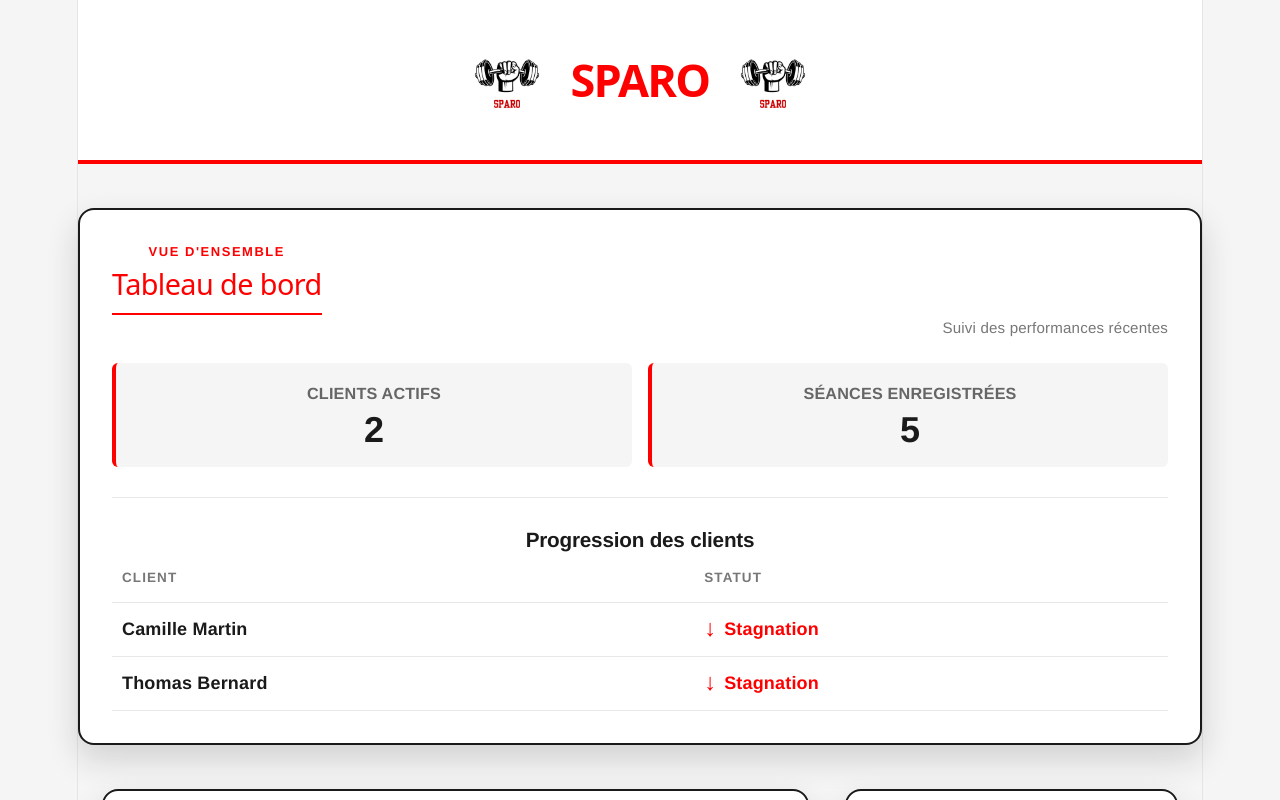
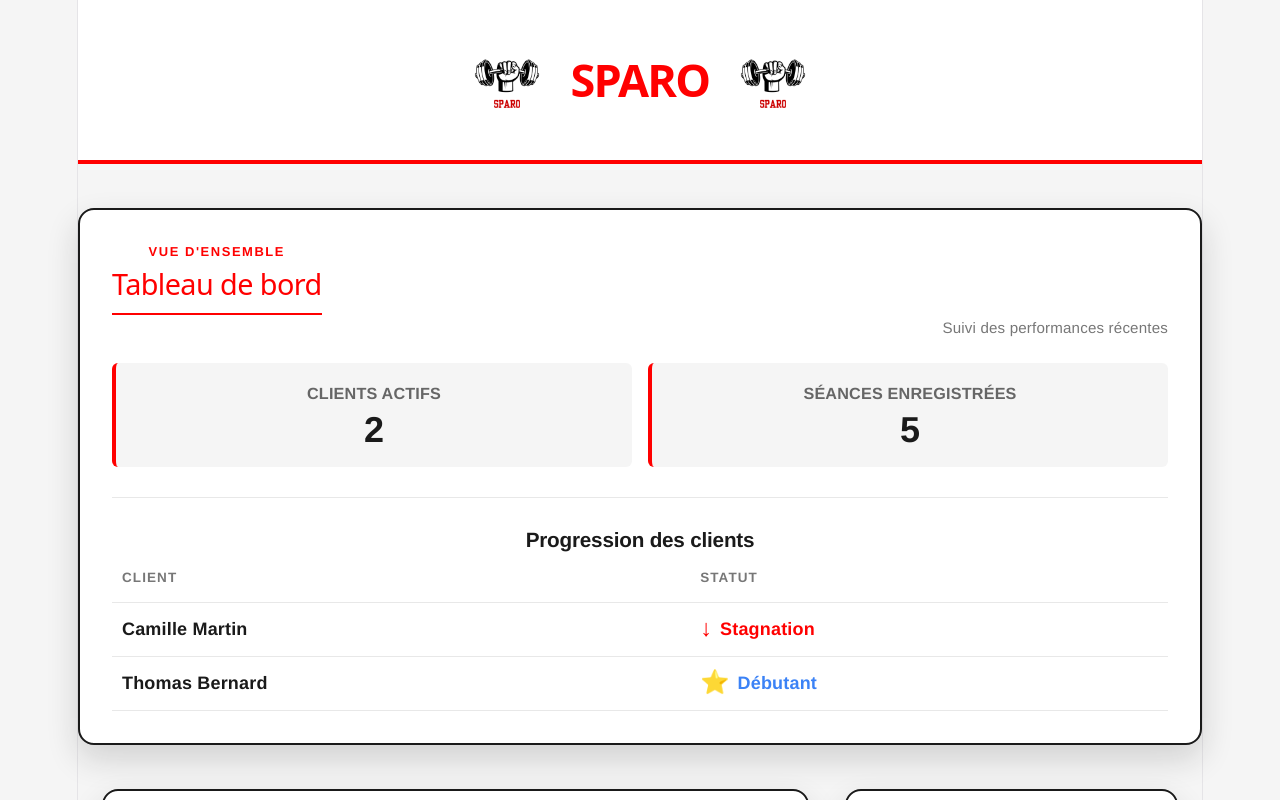
Before and after one commit to kev-dev-33/Sparo, a React (Vite) app: page / in a window 1280 px wide. Shown: the top 800 px of the page. Built offline with nearby package versions, Linux system fonts and the light colour scheme.

Commit message:
Statut débutant

```diff
--- a/src/App.jsx
+++ b/src/App.jsx
@@ -87,7 +87,7 @@ function App() {
       return sessions.length >= 2 && Number(sessions[0].weight) > Number(sessions[1].weight)
     })
 
-    return { ...client, isProgressing }
+    return { ...client, sessionCount: clientSessions.length, isProgressing }
   })
 
   const exerciseStats = Object.values(
@@ -253,9 +253,12 @@ function App() {
               {clientProgress.map((client) => (
                 <tr key={client.id}>
                   <td>{client.name}</td>
-                  <td className={client.isProgressing ? 'progressing' : 'stagnating'}>
-                    <span aria-hidden="true">{client.isProgressing ? '↑' : '↓'}</span>
-                    {client.isProgressing ? 'Progression' : 'Stagnation'}
+                  <td
+                    className={client.sessionCount === 1 ? 'beginner' : client.isProgressing ? 'progressing' : 'stagnating'}
+                    style={client.sessionCount === 1 ? { color: '#3b82f6' } : undefined}
+                  >
+                    <span aria-hidden="true">{client.sessionCount === 1 ? '⭐' : client.isProgressing ? '↑' : '↓'}</span>
+                    {client.sessionCount === 1 ? 'Débutant' : client.isProgressing ? 'Progression' : 'Stagnation'}
                   </td>
                 </tr>
               ))}
```
